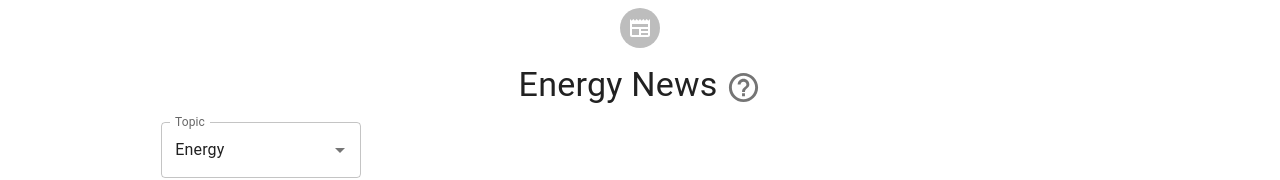
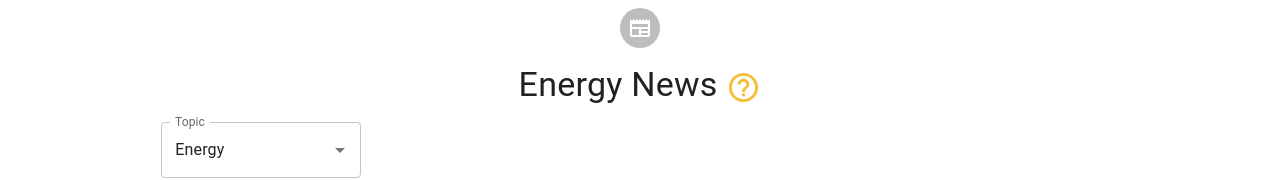
Before and after one commit to jorgenosberg/e-co, a React (Create React App) app: page /e-co/news in a window 1280 px wide. Shown: the part 139-319 px from the top of the page. Built offline with nearby package versions, Linux system fonts and the light colour scheme.

Commit message:
Changed color of help button

```diff
--- a/src/pages/News.js
+++ b/src/pages/News.js
@@ -40,9 +40,10 @@ function News() {
         <Grid item xs={12} md={10} sx={{ textAlign: "center" }}>
           <Typography variant="h4" align="center">
             Energy News{" "}
-            <Tooltip title="On this page we have compiled a little selection of news about different topics related to energy and sustainability. Please select a topic from the dropdown to access the feed.">
+            <Tooltip title="On this page we have compiled a little selection of news about different topics related to energy and sustainability. Please select a topic from the dropdown to access the feed."
+            placement="right-start">
               <IconButton sx={{ p: 0 }}>
-                <HelpOutlineIcon sx={{ color: "primary" }} fontSize="large" />
+                <HelpOutlineIcon sx={{ color: "secondary.main" }} fontSize="large" />
               </IconButton>
             </Tooltip>
           </Typography>
```
